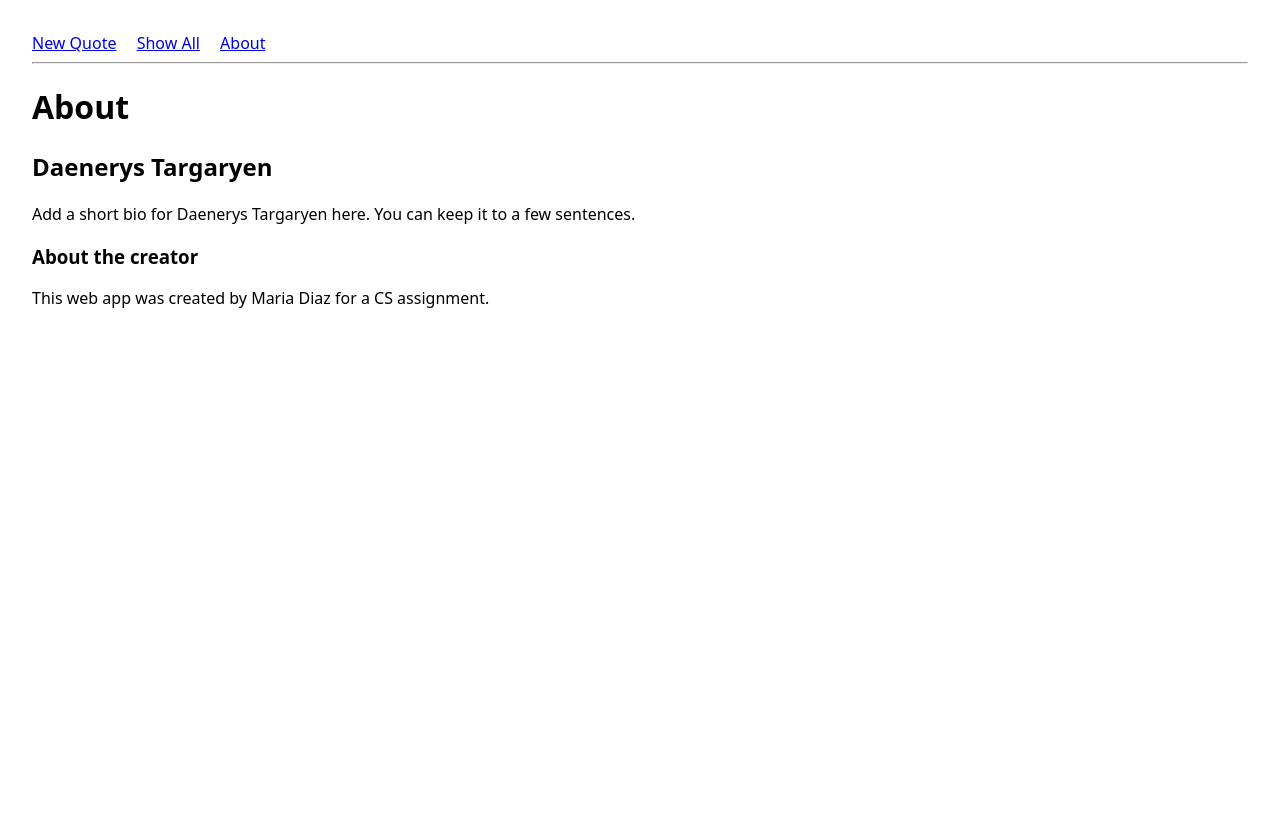
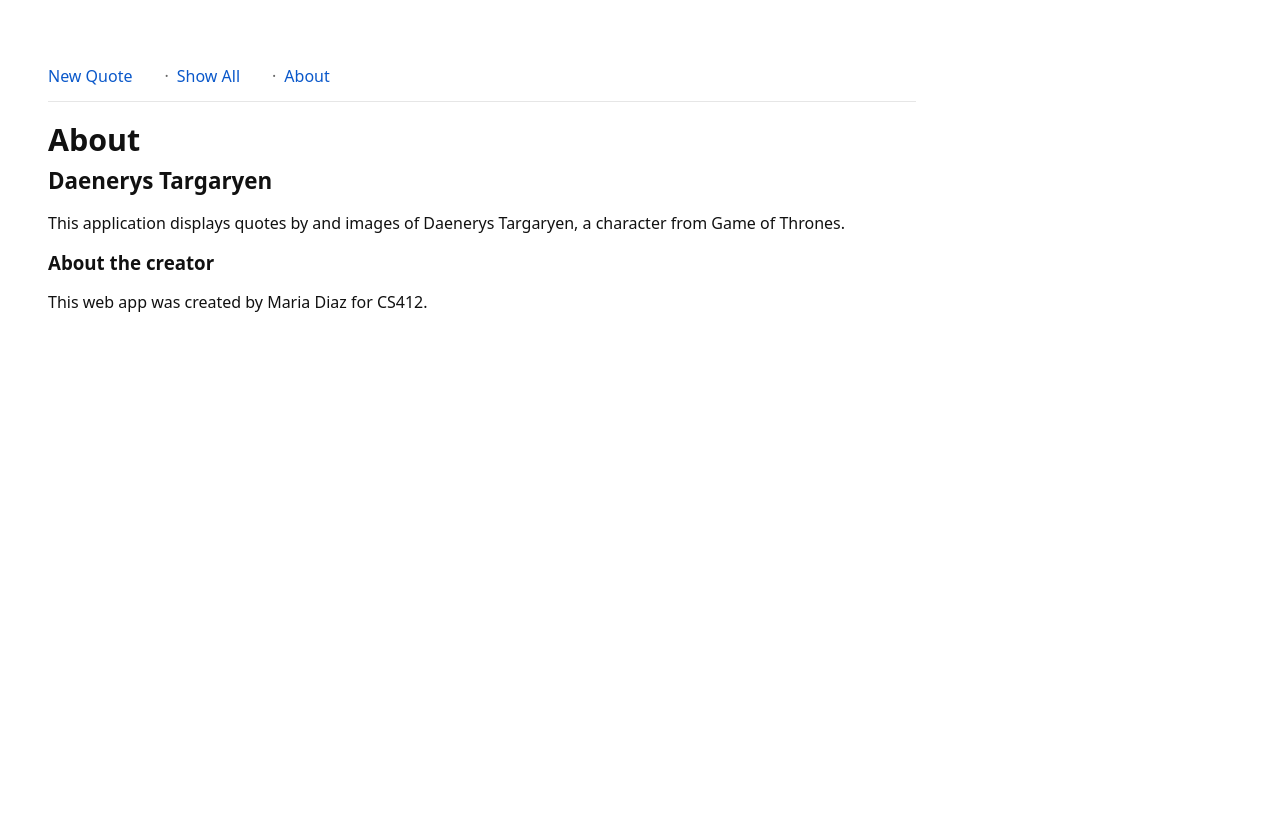
Before and after one commit to mdiazgar/cs412, a Django app: page /about/ in a window 1280 px wide. Before the commit the page ends 308 px from the top, so only its background shows below. Run offline with Django 5.2, Linux system fonts and the light colour scheme.

Commit message:
Made the css file and added the pictures for Dany

```diff
--- /dev/null
+++ b/quotes/static/quotes/style.css
@@ -0,0 +1,130 @@
+/* -------- Base / layout -------- */
+:root {
+  --font: system-ui, -apple-system, Segoe UI, Roboto, Arial, sans-serif;
+  --text: #111;
+  --muted: #666;
+  --link: #0a58ca;
+  --border: #e6e6e6;
+  --pad: 1rem;
+  --max: 900px;
+}
+
+* { box-sizing: border-box; }
+
+html, body {
+  height: 100%;
+}
+
+body {
+  margin: 0;
+  font-family: var(--font);
+  color: var(--text);
+  line-height: 1.55;
+  max-width: var(--max);
+  padding: 2rem 1rem 3rem;
+  margin: 0 auto;
+  background: #fff;
+}
+
+/* -------- Top nav (no "Home") -------- */
+nav {
+  display: flex;
+  gap: .75rem;
+  align-items: center;
+  font-weight: 500;
+}
+
+nav a {
+  color: var(--link);
+  text-decoration: none;
+}
+
+nav a:hover,
+nav a:focus {
+  text-decoration: underline;
+}
+
+/* Dot separators between links without changing HTML */
+nav a + a::before {
+  content: "·";
+  color: var(--muted);
+  margin: 0 .5rem 0 .25rem;
+}
+
+/* Divider under nav */
+hr {
+  border: 0;
+  border-top: 1px solid var(--border);
+  margin: .75rem 0 1.25rem;
+}
+
+/* -------- Headings / text -------- */
+h1, h2, h3 {
+  line-height: 1.2;
+  margin: 0 0 .6rem;
+}
+
+h1 { font-size: clamp(1.4rem, 2.6vw, 1.9rem); }
+h2 { font-size: clamp(1.2rem, 2.2vw, 1.4rem); }
+
+/* -------- Quote page -------- */
+.quote {
+  font-size: clamp(1.2rem, 2.8vw, 1.6rem);
+  font-style: italic;
+  margin: 1rem 0 1.25rem;
+}
+
+figure {
+  margin: 0;
+}
+
+img {
+  max-width: 100%;
+  height: auto;
+  display: block;
+  border-radius: 8px;
+  box-shadow: 0 1px 12px rgba(0,0,0,.06);
+}
+
+/* Small footer line on quote page */
+.footer-note {
+  margin-top: .75rem;
+  color: var(--muted);
+  font-size: .95rem;
+}
+
+/* -------- Show All page -------- */
+ul {
+  padding-left: 1.2rem;
+}
+
+.grid {
+  display: grid;
+  gap: 1rem;
+  margin-top: .5rem;
+  grid-template-columns: repeat(auto-fill, minmax(220px, 1fr));
+}
+
+.grid img {
+  border-radius: 10px;
+  transition: transform .12s ease-in-out;
+}
+
+.grid img:hover {
+  transform: translateY(-2px);
+}
+
+/* -------- About page -------- */
+.muted { color: var(--muted); }
+
+/* -------- Responsive tweaks -------- */
+@media (prefers-color-scheme: dark) {
+  :root {
+    --text: #eee;
+    --muted: #aaa;
+    --border: #333;
+    --link: #8ab4ff;
+  }
+  body { background: #111; }
+  img { box-shadow: 0 1px 12px rgba(0,0,0,.4); }
+}
--- a/quotes/templates/quotes/about.html
+++ b/quotes/templates/quotes/about.html
@@ -4,11 +4,11 @@
   <h1>About</h1>
   <h2>{{ person }}</h2>
   <p>
-    Add a short bio for {{ person }} here. You can keep it to a few sentences.
+    This application displays quotes by and images of Daenerys Targaryen, a character from Game of Thrones.
   </p>
 
   <h3>About the creator</h3>
   <p>
-    This web app was created by {{ creator }} for a CS assignment.
+    This web app was created by Maria Diaz for CS412.
   </p>
 {% endblock %}
--- a/quotes/templates/quotes/base.html
+++ b/quotes/templates/quotes/base.html
@@ -1,3 +1,7 @@
+{% load static %}
+<link rel="stylesheet" href="{% static 'quotes/style.css' %}">
+
+
 <!doctype html>
 <html lang="en">
   <head>
--- a/quotes/views.py
+++ b/quotes/views.py
@@ -10,10 +10,10 @@
 ]
 
 IMAGES = [
-    "https://placehold.co/800x500?text=Einstein+1",
-    "https://placehold.co/800x500?text=Einstein+2",
-    "https://placehold.co/800x500?text=Einstein+3",
-]
+    "https://i0.wp.com/maepolzine.com/wp-content/uploads/2019/05/Daenerys-Targaryen-Hair-S1.jpg?fit=970%2C546&ssl=1",
+    "https://static.wikia.nocookie.net/iceandfire/images/c/c0/7dff25854a409a596b954d04f6c3a98d.jpg/revision/latest/scale-to-width/360?cb=20250608221439",
+    "https://behindthechair.com/wp-content/uploads/2017/10/halloween-how-to-daenerys-targaryen-braids.jpg"
+    ]
 
 def quote(request):
     """Main page & /quote, show one random quote + one random image"""
```
